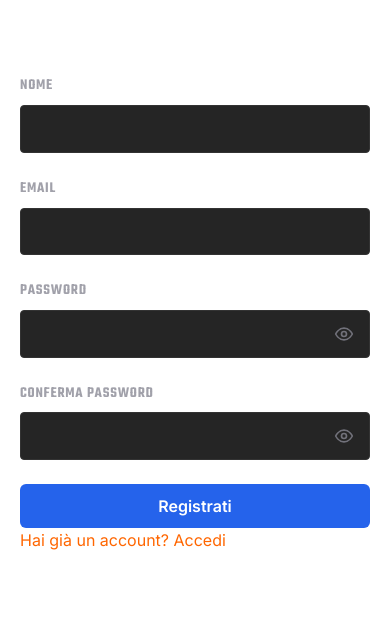
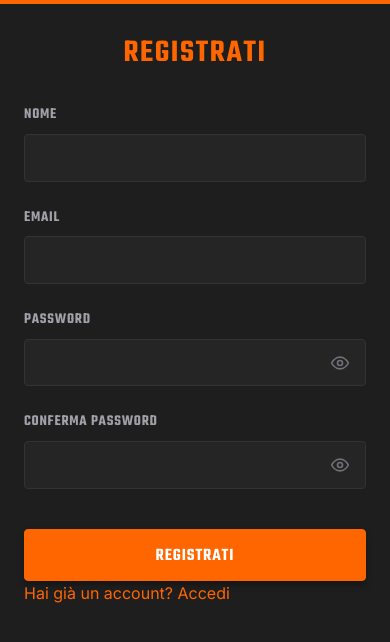
Before and after one commit to francesco-cassese/mx_track_and_bike_manager, a React (Vite) app in the folder apps/frontend/: page /register in a window 390 px wide. Shown: the top 642 px of the page. Built offline with nearby package versions, Linux system fonts and the light colour scheme; no server answers.

Commit message:
fix(frontend): lighten auth page background overlay

```diff
--- a/apps/frontend/src/pages/LoginPage.module.css
+++ b/apps/frontend/src/pages/LoginPage.module.css
@@ -5,57 +5,103 @@
     justify-content: center;
     padding: 1.5rem;
     box-sizing: border-box;
+    background-image: linear-gradient(rgba(18, 18, 18, 0.3), rgba(18, 18, 18, 0.8)), url('/bg-auth.jpg');
+    background-size: cover;
+    background-position: center top;
+    background-attachment: fixed;
 }
 
 .authCard {
     width: 100%;
     max-width: 400px;
-    background: #fff;
-    border-radius: 8px;
-    box-shadow: 0 2px 12px rgba(0, 0, 0, 0.08);
-    padding: 2rem;
+    background: var(--bg-surface);
+    border-radius: var(--radius-md);
+    box-shadow: var(--shadow-lg);
+    padding: 2.5rem 2rem;
     box-sizing: border-box;
+    border: 1px solid var(--border-color);
+    position: relative;
+    overflow: hidden;
+}
+
+.authCard::before {
+    content: '';
+    position: absolute;
+    top: 0;
+    left: 0;
+    width: 100%;
+    height: 4px;
+    background-color: var(--color-primary);
 }
 
 .authCard h1 {
-    margin: 0 0 1.5rem;
-    font-size: 1.5rem;
+    margin: 0 0 2rem;
+    font-size: 2rem;
     text-align: center;
+    color: var(--color-primary);
+    text-transform: uppercase;
+    letter-spacing: 0.05em;
 }
 
 .errorBanner {
-    color: #dc2626;
+    color: var(--text-on-primary);
+    background-color: var(--color-danger);
     font-size: 0.875rem;
-    margin: 0 0 1rem;
+    margin: 0 0 1.5rem;
+    padding: 0.75rem 1rem;
+    border-radius: var(--radius-sm);
+    font-weight: 500;
 }
 
 .submitButton {
     width: 100%;
-    padding: 0.75rem;
-    border: none;
-    border-radius: 6px;
-    background-color: #2563eb;
-    color: #fff;
-    font-size: 1rem;
+    padding: 0.8rem;
+    border: 1px solid var(--color-primary);
+    border-radius: var(--radius-sm);
+    background-color: var(--color-primary);
+    color: var(--text-on-primary);
+    font-size: 1.1rem;
+    font-family: var(--font-heading);
     font-weight: 600;
+    text-transform: uppercase;
+    letter-spacing: 0.05em;
     cursor: pointer;
+    transition: all var(--transition-fast);
+    margin-top: 1rem;
+    box-shadow: 0 4px 6px rgba(0,0,0,0.3);
+}
+
+.submitButton:hover:not(:disabled) {
+    background-color: var(--color-primary-hover);
+    box-shadow: var(--shadow-glow);
+    transform: translateY(-1px);
 }
 
 .submitButton:disabled {
-    background-color: #93c5fd;
+    background-color: var(--bg-surface-elevated);
+    border-color: var(--border-color);
+    color: var(--text-muted);
     cursor: not-allowed;
+    box-shadow: none;
 }
 
 @media (max-width: 480px) {
     .authPage {
         padding: 0;
         align-items: flex-start;
+        background: var(--bg-base);
     }
 
     .authCard {
         min-height: 100vh;
         border-radius: 0;
+        border: none;
+        border-top: 4px solid var(--color-primary);
         box-shadow: none;
-        padding: 1.5rem 1.25rem;
+        padding: 2rem 1.5rem;
+    }
+
+    .authCard::before {
+        display: none;
     }
 }
--- a/apps/frontend/src/pages/RegisterPage.module.css
+++ b/apps/frontend/src/pages/RegisterPage.module.css
@@ -5,63 +5,103 @@
     justify-content: center;
     padding: 1.5rem;
     box-sizing: border-box;
+    background-image: linear-gradient(rgba(18, 18, 18, 0.3), rgba(18, 18, 18, 0.8)), url('/bg-auth.jpg');
+    background-size: cover;
+    background-position: center top;
+    background-attachment: fixed;
 }
 
 .authCard {
     width: 100%;
     max-width: 400px;
-    background: #fff;
-    border-radius: 8px;
-    box-shadow: 0 2px 12px rgba(0, 0, 0, 0.08);
-    padding: 2rem;
+    background: var(--bg-surface);
+    border-radius: var(--radius-md);
+    box-shadow: var(--shadow-lg);
+    padding: 2.5rem 2rem;
     box-sizing: border-box;
+    border: 1px solid var(--border-color);
+    position: relative;
+    overflow: hidden;
+}
+
+.authCard::before {
+    content: '';
+    position: absolute;
+    top: 0;
+    left: 0;
+    width: 100%;
+    height: 4px;
+    background-color: var(--color-primary);
 }
 
 .authCard h1 {
-    margin: 0 0 1.5rem;
-    font-size: 1.5rem;
+    margin: 0 0 2rem;
+    font-size: 2rem;
     text-align: center;
-}
-
-.successText {
-    color: #15803d;
-    font-size: 0.875rem;
-    margin: 0 0 1rem;
+    color: var(--color-primary);
+    text-transform: uppercase;
+    letter-spacing: 0.05em;
 }
 
 .errorBanner {
-    color: #dc2626;
+    color: var(--text-on-primary);
+    background-color: var(--color-danger);
     font-size: 0.875rem;
-    margin: 0 0 1rem;
+    margin: 0 0 1.5rem;
+    padding: 0.75rem 1rem;
+    border-radius: var(--radius-sm);
+    font-weight: 500;
 }
 
 .submitButton {
     width: 100%;
-    padding: 0.75rem;
-    border: none;
-    border-radius: 6px;
-    background-color: #2563eb;
-    color: #fff;
-    font-size: 1rem;
+    padding: 0.8rem;
+    border: 1px solid var(--color-primary);
+    border-radius: var(--radius-sm);
+    background-color: var(--color-primary);
+    color: var(--text-on-primary);
+    font-size: 1.1rem;
+    font-family: var(--font-heading);
     font-weight: 600;
+    text-transform: uppercase;
+    letter-spacing: 0.05em;
     cursor: pointer;
+    transition: all var(--transition-fast);
+    margin-top: 1rem;
+    box-shadow: 0 4px 6px rgba(0,0,0,0.3);
+}
+
+.submitButton:hover:not(:disabled) {
+    background-color: var(--color-primary-hover);
+    box-shadow: var(--shadow-glow);
+    transform: translateY(-1px);
 }
 
 .submitButton:disabled {
-    background-color: #93c5fd;
+    background-color: var(--bg-surface-elevated);
+    border-color: var(--border-color);
+    color: var(--text-muted);
     cursor: not-allowed;
+    box-shadow: none;
 }
 
 @media (max-width: 480px) {
     .authPage {
         padding: 0;
         align-items: flex-start;
+        background: var(--bg-base);
     }
 
     .authCard {
         min-height: 100vh;
         border-radius: 0;
+        border: none;
+        border-top: 4px solid var(--color-primary);
         box-shadow: none;
-        padding: 1.5rem 1.25rem;
+        padding: 2rem 1.5rem;
+    }
+
+    .authCard::before {
+        display: none;
     }
 }
```
Also changed, not shown: apps/frontend/public/bg-auth.jpg (added).
